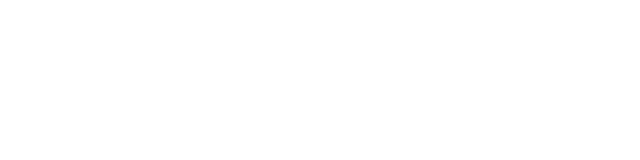
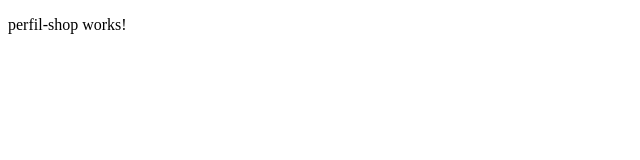
Before and after one commit to Agenda-Synapse/FrontEnd, an Angular app: page /perfilShop in a window 1280 px wide. Before the commit this address led to /. Shown: the top 160 px of the page, without its empty margins (0-640 px from the left). Built offline with nearby package versions, Linux system fonts and the light colour scheme.

Commit message:
feat: screen perfilShop

```diff
--- a/src/app/app-routing.module.ts
+++ b/src/app/app-routing.module.ts
@@ -10,6 +10,7 @@
     loadChildren: () =>
       import('./pages/home/home.module').then((m) => m.HomeModule),
   },
+  { path: 'perfilShop', loadChildren: () => import('./pages/perfil-shop/perfil-shop.module').then(m => m.PerfilShopModule) },
 ];
 
 @NgModule({
--- /dev/null
+++ b/src/app/pages/perfil-shop/perfil-shop-routing.module.ts
@@ -0,0 +1,11 @@
+import { NgModule } from '@angular/core';
+import { RouterModule, Routes } from '@angular/router';
+import { PerfilShopComponent } from './perfil-shop.component';
+
+const routes: Routes = [{ path: '', component: PerfilShopComponent }];
+
+@NgModule({
+  imports: [RouterModule.forChild(routes)],
+  exports: [RouterModule]
+})
+export class PerfilShopRoutingModule { }
--- /dev/null
+++ b/src/app/pages/perfil-shop/perfil-shop.component.html
@@ -0,0 +1 @@
+<p>perfil-shop works!</p>
```
Also changed, not shown: src/app/pages/perfil-shop/perfil-shop.component.ts (added, +10 -0 lines), src/app/pages/perfil-shop/perfil-shop.module.ts (added, +17 -0 lines), src/app/pages/perfil-shop/perfil-shop.component.scss (added).
